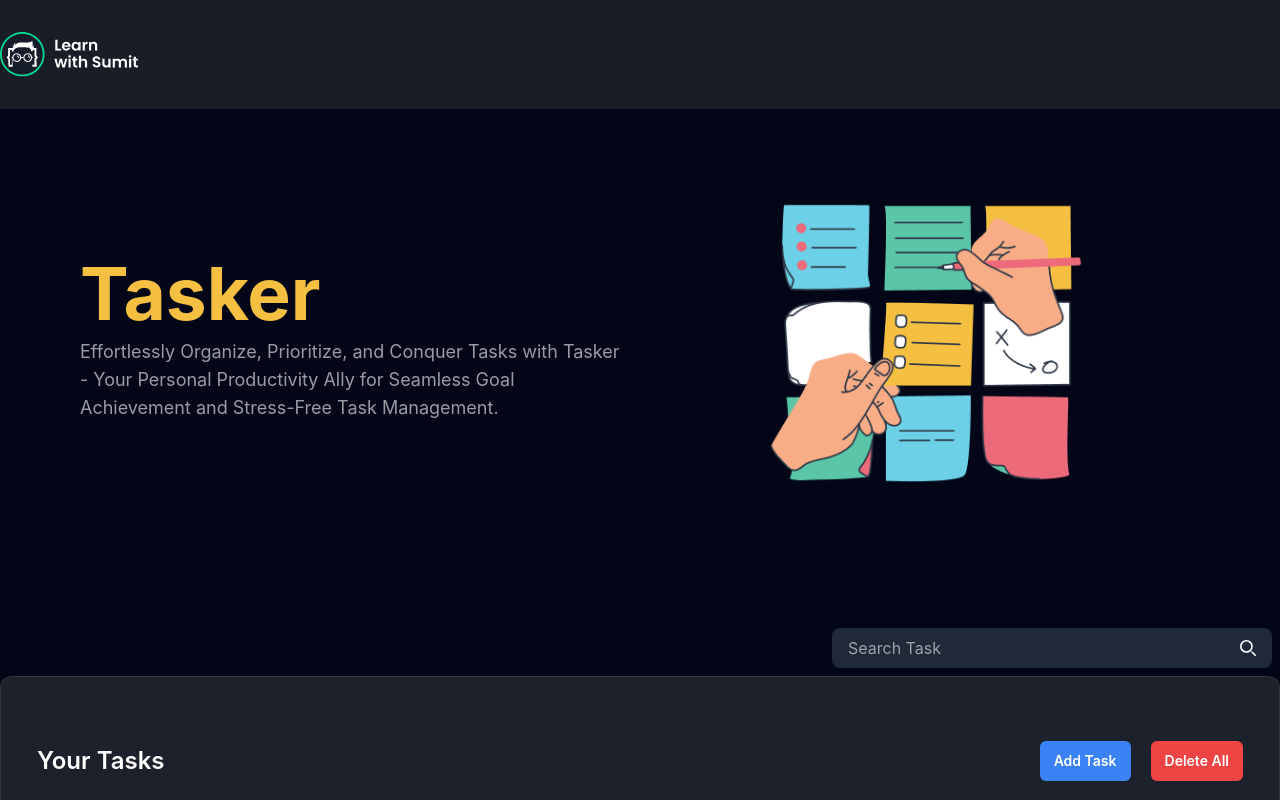
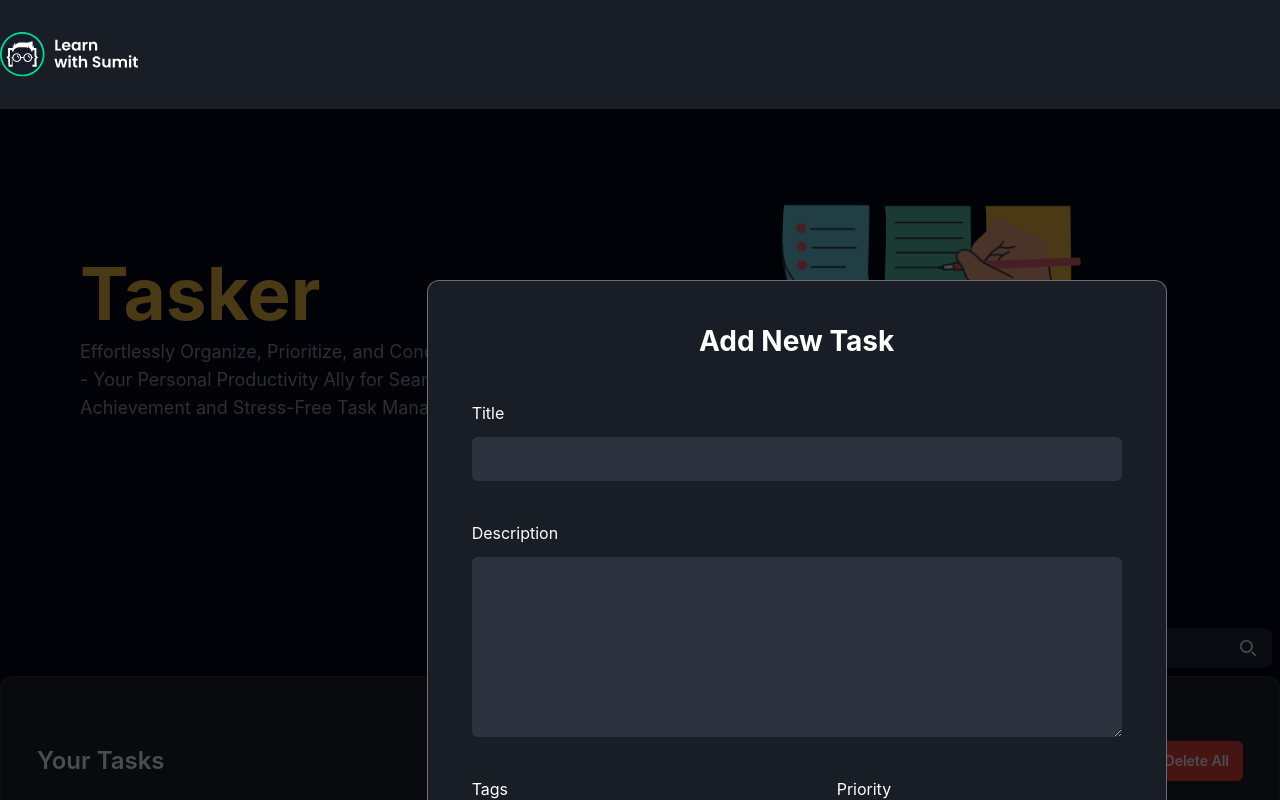
Before and after one commit to minarhossain/react-task-management, a React (Vite) app: page / in a window 1280 px wide. Both pictures are taken after a click on the button "Add Task". Shown: the top 800 px of the page. Built offline with nearby package versions, Linux system fonts and the light colour scheme.

Commit message:
modal open fon addtask click

```diff
--- a/src/TaskBoard.jsx
+++ b/src/TaskBoard.jsx
@@ -2,6 +2,7 @@
 import SearchTask from "./task/SearchTask";
 import TaskAction from "./task/TaskAction";
 import TaskList from "./task/TaskList";
+import AddTaskModal from "./task/AddTaskModal";
 const defaultTask = {
   id: crypto.randomUUID(),
   title: "Integration API",
@@ -14,14 +15,22 @@
 
 const TaskBoard = () => {
   const [tasks, setTasks] = useState([defaultTask]);
+  const [showModal, setShowModal] = useState(false);
+
+  // Add Task function
+
+  const handleAddTask = () => {
+    console.log("You clicked the button for task");
+  };
 
   return (
     <section className="mb-20 flex justify-center" id="tasks">
+      {showModal && <AddTaskModal />}
       <div className="container">
         <SearchTask />
 
         <div className="rounded-xl border border-[rgba(206,206,206,0.12)] bg-[#1D212B] px-6 py-8 md:px-9 md:py-16">
-          <TaskAction />
+          <TaskAction onAddTask={() => setShowModal(true)} />
           <TaskList tasks={tasks} />
         </div>
       </div>
--- /dev/null
+++ b/src/task/AddTaskModal.jsx
@@ -0,0 +1,78 @@
+import React from "react";
+
+const AddTaskModal = () => {
+  return (
+    <>
+      <div className="bg-black bg-opacity-70 h-full w-full z-10 absolute top-0 left-0"></div>
+
+      <form className="mx-auto my-10 w-full max-w-[740px] rounded-xl border border-[#FEFBFB]/[36%] bg-[#191D26] p-9 max-md:px-4 lg:my-20 lg:p-11 z-10 absolute top-1/4 left-1/3">
+        <h2 className="mb-9 text-center text-2xl font-bold text-white lg:mb-11 lg:text-[28px]">
+          Add New Task
+        </h2>
+
+        <div className="space-y-9 text-white lg:space-y-10">
+          <div className="space-y-2 lg:space-y-3">
+            <label htmlFor="title">Title</label>
+            <input
+              className="block w-full rounded-md bg-[#2D323F] px-3 py-2.5"
+              type="text"
+              name="title"
+              id="title"
+              required
+            />
+          </div>
+
+          <div className="space-y-2 lg:space-y-3">
+            <label htmlFor="description">Description</label>
+            <textarea
+              className="block min-h-[120px] w-full rounded-md bg-[#2D323F] px-3 py-2.5 lg:min-h-[180px]"
+              type="text"
+              name="description"
+              id="description"
+              required
+            ></textarea>
+          </div>
+
+          <div className="grid-cols-2 gap-x-4 max-md:space-y-9 md:grid lg:gap-x-10 xl:gap-x-20">
+            <div className="space-y-2 lg:space-y-3">
+              <label htmlFor="tags">Tags</label>
+              <input
+                className="block w-full rounded-md bg-[#2D323F] px-3 py-2.5"
+                type="text"
+                name="tags"
+                id="tags"
+                required
+              />
+            </div>
+
+            <div className="space-y-2 lg:space-y-3">
+              <label htmlFor="priority">Priority</label>
+              <select
+                className="block w-full cursor-pointer rounded-md bg-[#2D323F] px-3 py-2.5"
+                name="priority"
+                id="priority"
+                required
+              >
+                <option value="">Select Priority</option>
+                <option value="low">Low</option>
+                <option value="medium">Medium</option>
+                <option value="high">High</option>
+              </select>
+            </div>
+          </div>
+        </div>
+
+        <div className="mt-16 flex justify-center lg:mt-20">
+          <button
+            type="submit"
+            className="rounded bg-blue-600 px-4 py-2 text-white transition-all hover:opacity-80"
+          >
+            Create new Task
+          </button>
+        </div>
+      </form>
+    </>
+  );
+};
+
+export default AddTaskModal;
--- a/src/task/TaskAction.jsx
+++ b/src/task/TaskAction.jsx
@@ -1,12 +1,12 @@
 import React from "react";
 
-const TaskAction = ({ onAdd }) => {
+const TaskAction = ({ onAddTask }) => {
   return (
     <div className="mb-14 items-center justify-between sm:flex">
       <h2 className="text-2xl font-semibold max-sm:mb-4">Your Tasks</h2>
       <div className="flex items-center space-x-5">
         <button
-          onClick={onAdd}
+          onClick={onAddTask}
           className="rounded-md bg-blue-500 px-3.5 py-2.5 text-sm font-semibold"
         >
           Add Task
```
